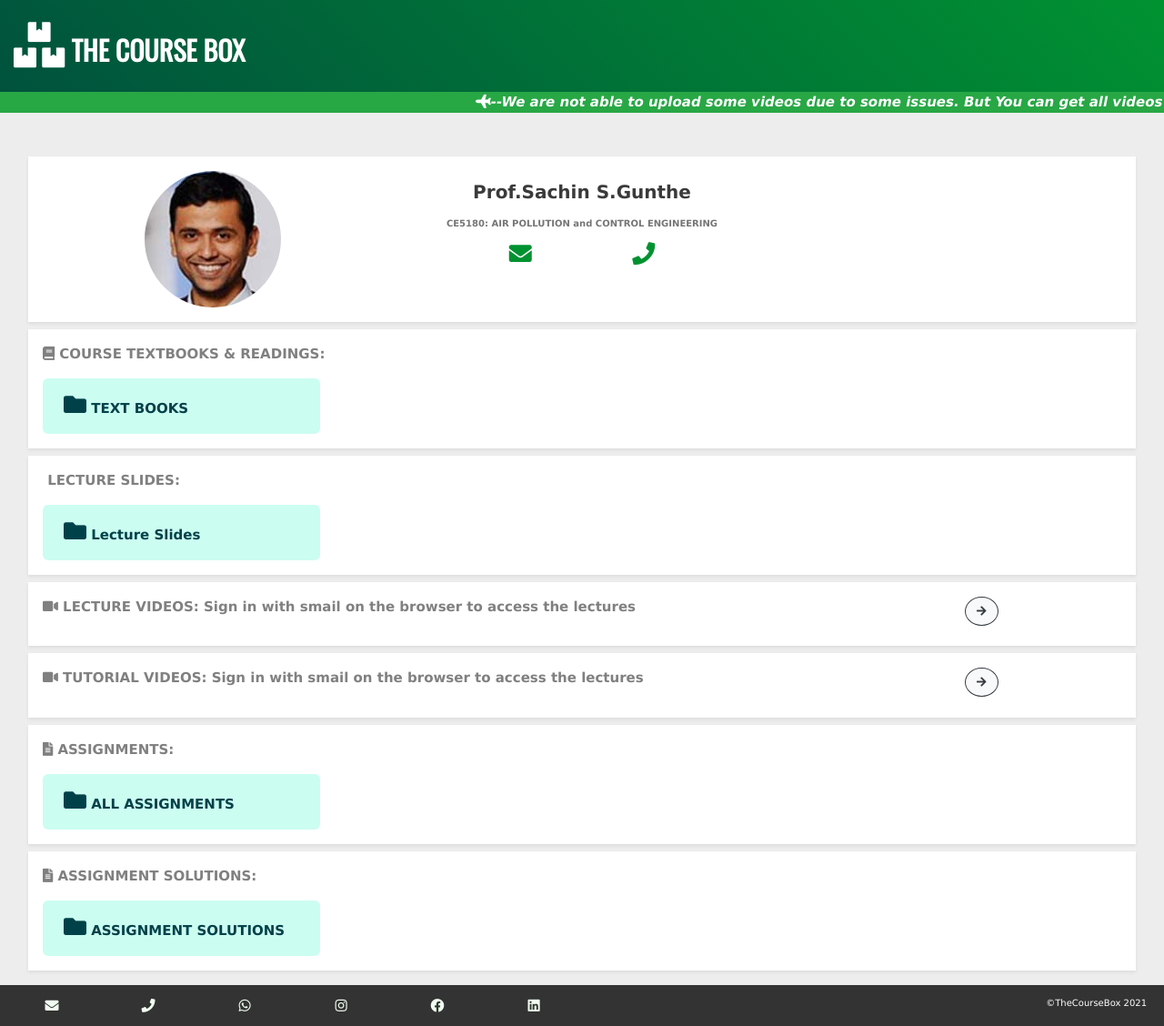
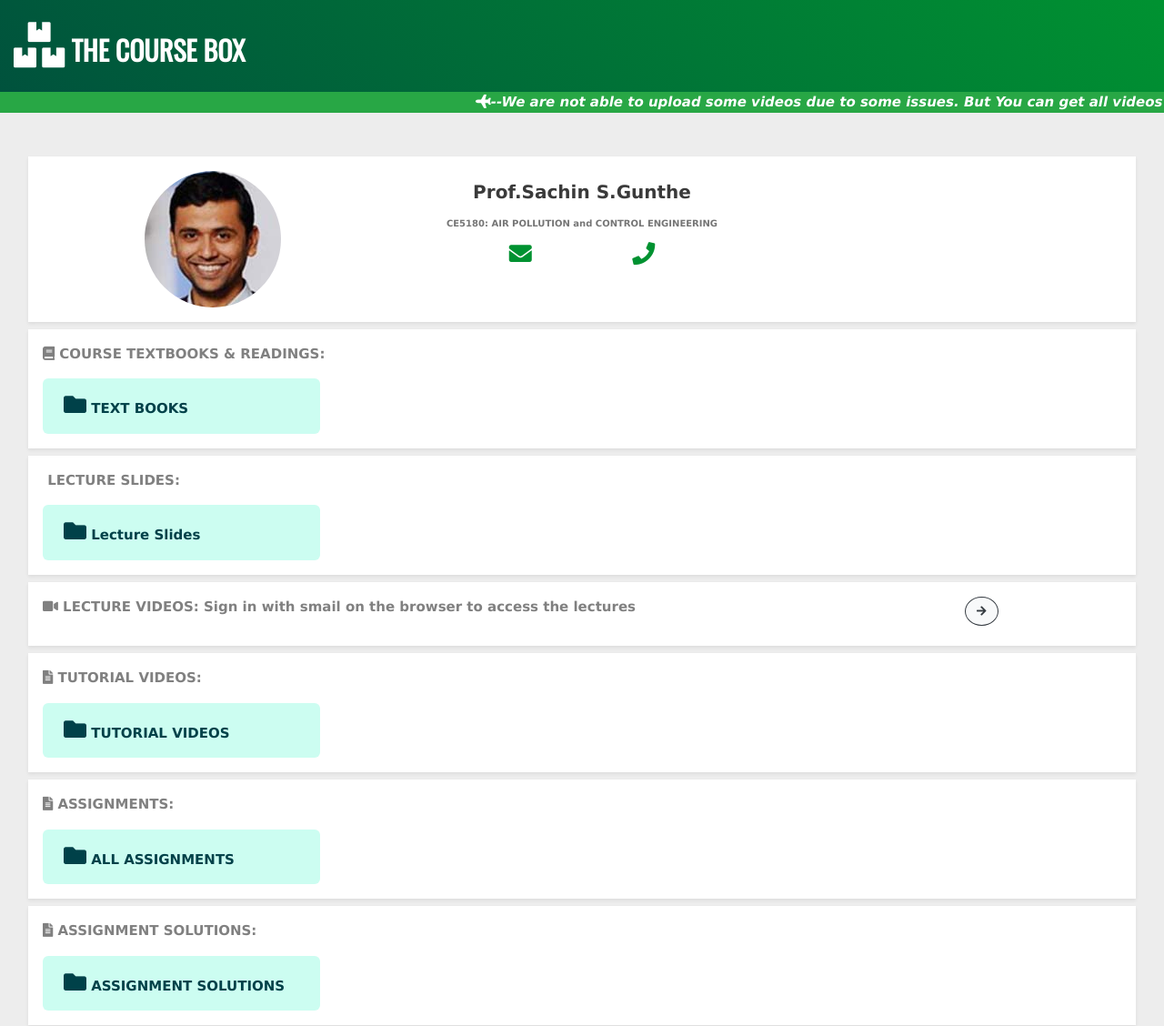
Before and after one commit to dreamhacker123/thecoursebox, a plain HTML site: page CE5180.html in a window 1280 px wide. Shown: the top 1128 px of the page at 91% size. Drawn offline with nearby package versions, Linux system fonts and the light colour scheme; some icons are missing.

Commit message:
Update CE5180.html

```diff
--- a/CE5180.html
+++ b/CE5180.html
@@ -307,48 +307,30 @@
                 </div>
 
 
-                  <!--########################################   TUTORIAL VIDEOS    #########################################-->
+              <!--########################################   TUTORIAL VIDEOS    #########################################-->
 
 
                 <div class="row shadow-sm bg-white mt-2 py-3 mx-3">
 
-                    <div class="col" id="collapse-button-2">
+                    <div class="col">
 
                         <div class="row justify-content-center">
-                            <div class="col-md-10 px-3 text-left">
-                                <p style="font-size: 15px; color: grey;"><i class="fas fa-video"></i><b>  TUTORIAL VIDEOS: Sign in with smail on the browser to access the lectures</b></p>         <!-------------------- CARD HEADING  --------------------------->
-                            </div>
-                            <div class="col-2">
-                                <div class="btn btn-light btn-outline-dark" onclick="collapse(this)" style= " font-size:12px; border-radius: 50% !important"><i class="fas fa-arrow-right"></i></div>   <!--      collapse button         -->
+                            <div class="col-md-12 px-3 text-left">
+                                <p style="font-size: 15px; color: grey;"><i class="fas fa-file-alt"></i><b> TUTORIAL VIDEOS:</b></p>         <!-------------------- CARD HEADING  --------------------------->
                             </div>
                         </div>
 
 
-
-                        <div class="row justify-content-center" id="collapsable" style="display: none;" >
-                            <div class="col">
+                        <div class="row">                             <!-------------------- TUTORIAL CONTENT  --------------------------->
+                            <div class="col-md-3 text-left mx-3 tab-effect">
+                                <p class="m-auto px-2 py-3"><b><a style="font-size: 15px; color: #004149 ;text-decoration: none;" href="https://drive.google.com/drive/folders/1LmgyIAHzB_qtdG-jf2D4CEP1AvTcNkXe?usp=sharing" target="_blank"><i class="fas fa-folder folder"></i>  TUTORIAL VIDEOS</a></b></p>
+                            </div>
+                        </div>
 
 
-                                <div class="row">                             <!-------------------- VIDEOS CONTENT ROW 1  --------------------------->
-                                    <div class="col-md-3 mx-3 mt-2 text-center">
-
-                                        <div style='max-width: 320px'><div style='position: relative; padding-bottom: 56.25%; height: 0; overflow: hidden;'><iframe width="320" height="180" src="https://drive.google.com/file/d/1JcUYrXxznxPRFIyTn10rLNWzfoCrGDFL/preview" allowfullscreen style="border:none; position: absolute; top: 0; left: 0; right: 0; bottom: 0; height: 100%; max-width: 100%;"></iframe></div></div> <!--LECTURE 2-->
-                                        <p style="font-size: 10px; color: grey;"><b>CPCB DATA DOWNLOAD TUTORIAL</b></p>
-                                    </div>
-
-
-                                </div>
-
-
-
-
-                            </div>
-
-
-
-                        </div>
                     </div>
                 </div>
+
 
 
 
```
